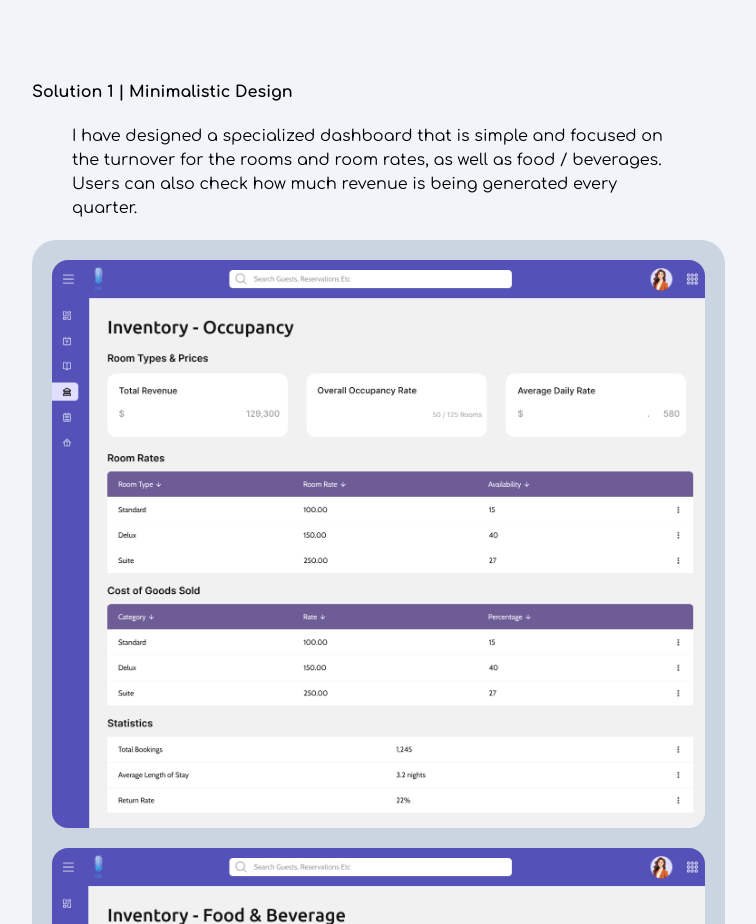
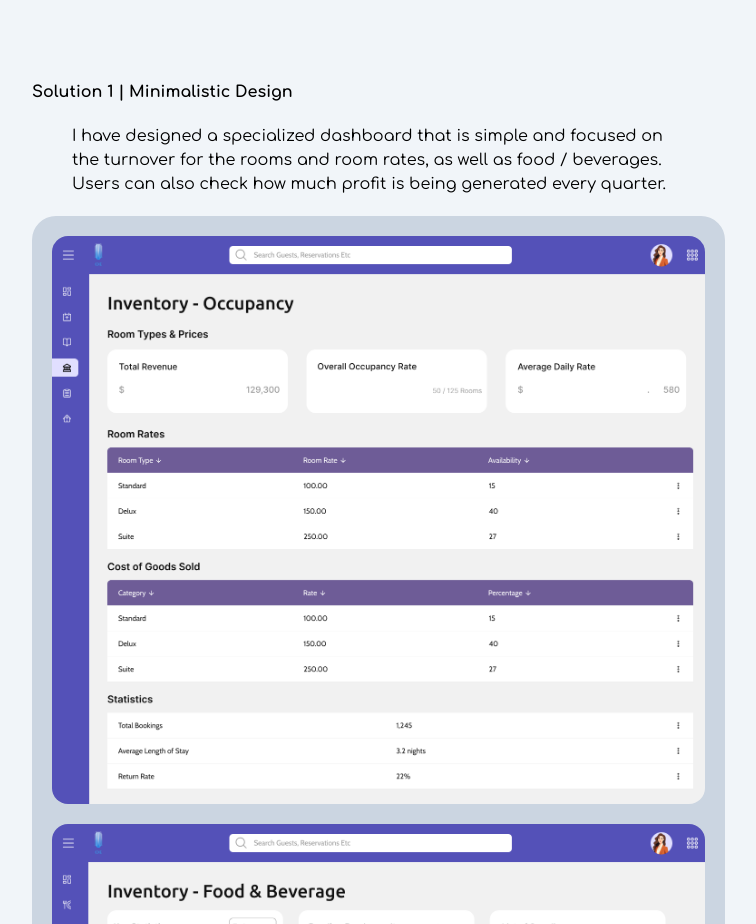
Before and after one commit to johnjang94/portfolio-ver-3, a React (Vite) app: page /operate in a window 1280 px wide. Shown: the part 1531-2455 px from the top of the page, without its empty margins (280-1036 px from the left). Built offline with nearby package versions, Linux system fonts and the light colour scheme.

Commit message:
edited solutions for operate

```diff
--- a/src/pages/design/operate/solutions.jsx
+++ b/src/pages/design/operate/solutions.jsx
@@ -8,7 +8,7 @@ export default function Solutions() {
         <p className="md:px-10">
           I have designed a specialized dashboard that is simple and focused on
           the turnover for the rooms and room rates, as well as food /
-          beverages. Users can also check how much revenue is being generated
+          beverages. Users can also check how much profit is being generated
           every quarter.
         </p>
         <div className="gap-5 space-y-5 bg-slate-300 rounded-3xl p-5">
```
